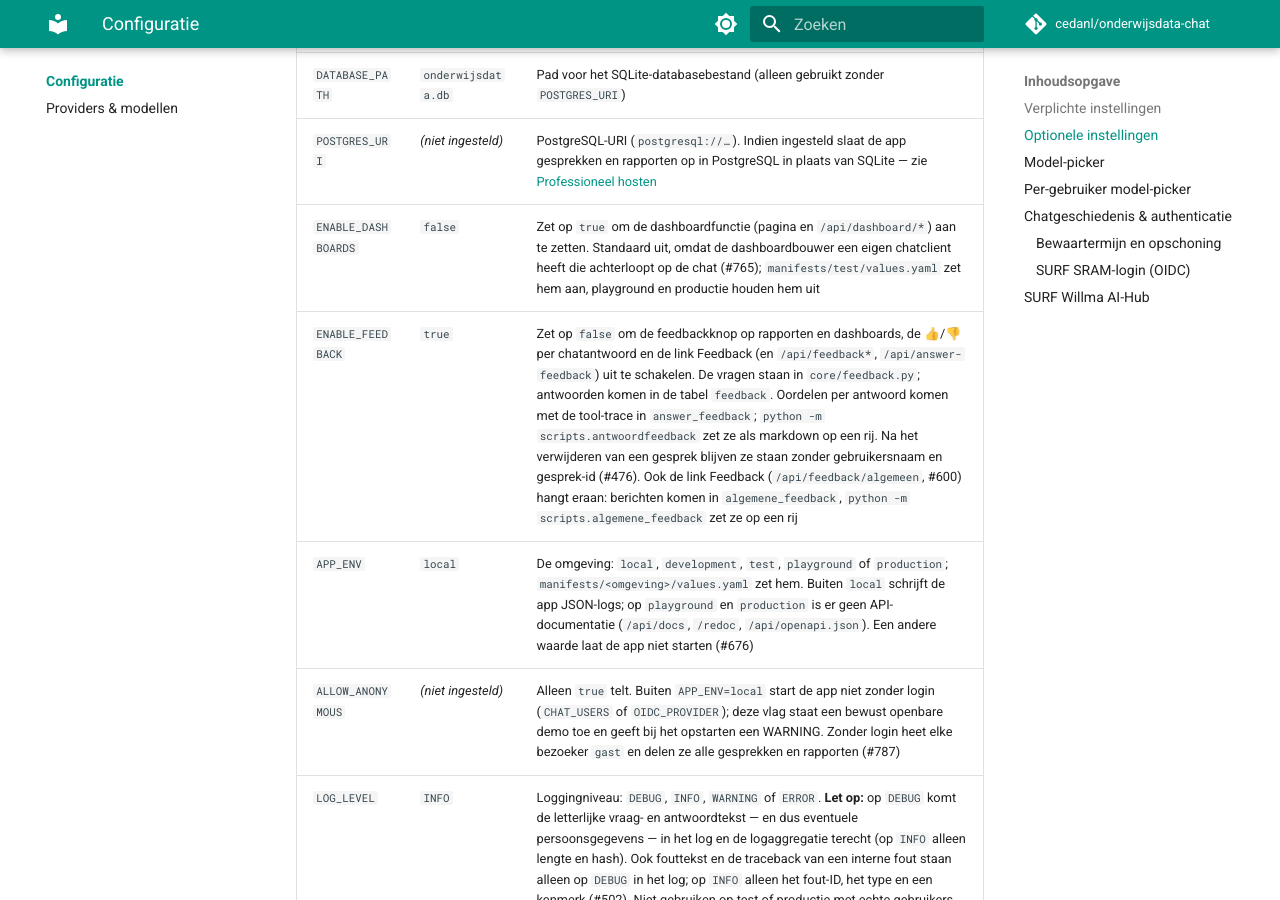
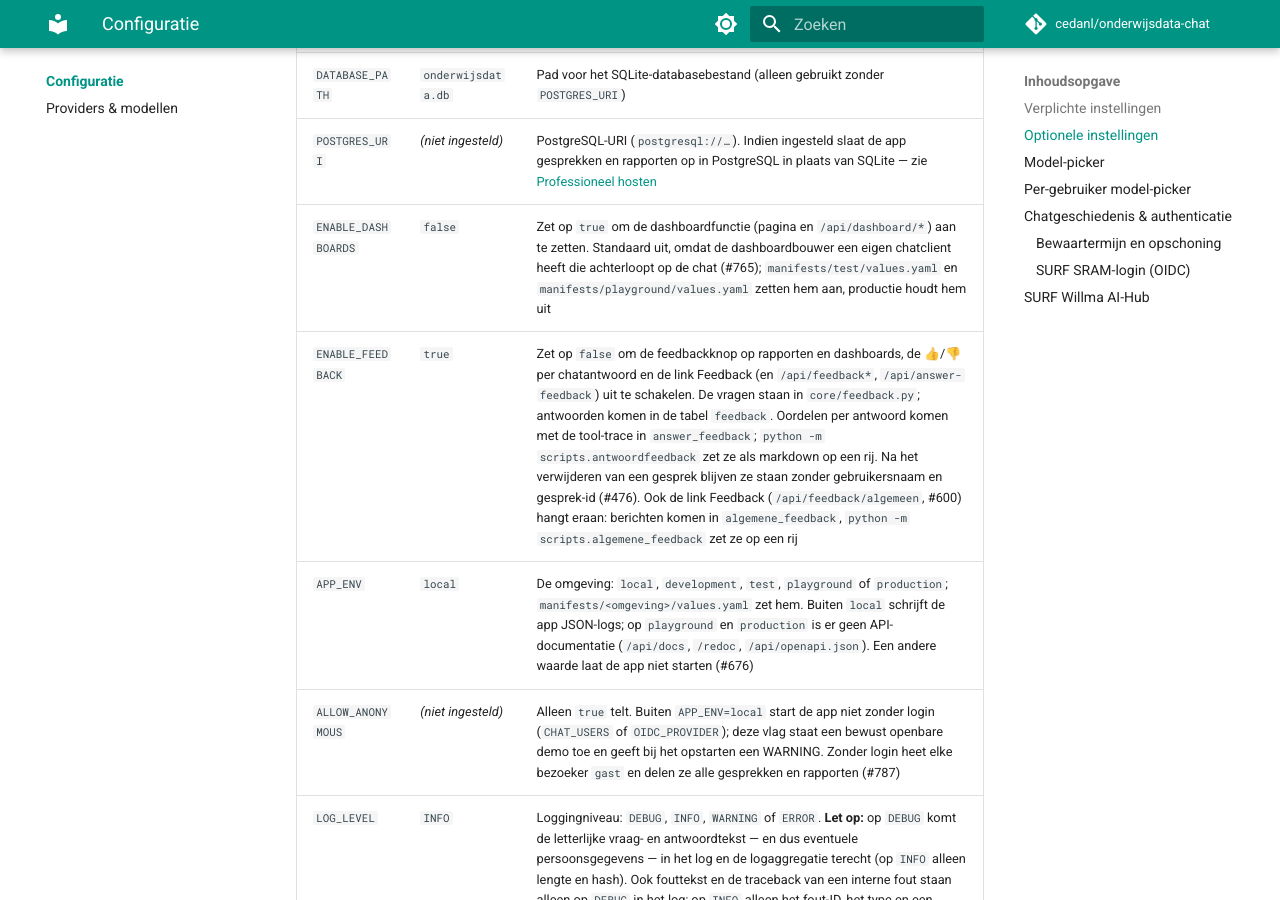
Before and after one commit to cedanl/onderwijsdata-chat, an MkDocs documentation site: the page built from docs/configuratie/index.md, in a window 1280 px wide and 900 px high, scrolled down 2792 px. Built offline with MkDocs 1.6.1 and Material for MkDocs 9.7.7, drawn with Linux system fonts in a browser that asks for light colours; comment, search, counter and statistics services are not loaded.

Commit message:
chore(manifests): dashboards weer aan op playground
ENABLE_DASHBOARDS staat in manifests/playground/values.yaml op "true",
net als op test. Production houdt ze uit. Opmerkingen en docs die zeiden
dat playground ze uit houdt, zijn bijgewerkt.

Refs #765

Co-Authored-By: Claude Sonnet 5.5 <noreply@anthropic.com>
Claude-Session: https://claude.ai/code/session_01Q6io2K9hcy4nJTAvpGpykJ

```diff
--- a/docs/configuratie/index.md
+++ b/docs/configuratie/index.md
@@ -50,7 +50,7 @@ ANTHROPIC_API_KEY=sk-ant-...
 | `STORE_MAX_MB` | `512` | Bovengrens van de datastore in het geheugen (#13): daarboven gaan de langst niet gebruikte tabellen eruit; een gesprek haalt ze uit zijn recept terug. Een tabel die langer dan 24 uur geleden is opgehaald, gaat er ook uit (#864, `core/actualiteit.py`). Houd dit onder het geheugen van de pod |
 | `DATABASE_PATH` | `onderwijsdata.db` | Pad voor het SQLite-databasebestand (alleen gebruikt zonder `POSTGRES_URI`) |
 | `POSTGRES_URI` | *(niet ingesteld)* | PostgreSQL-URI (`postgresql://…`). Indien ingesteld slaat de app gesprekken en rapporten op in PostgreSQL in plaats van SQLite — zie [Professioneel hosten](../hosting.md#1-database-postgresql) |
-| `ENABLE_DASHBOARDS` | `false` | Zet op `true` om de dashboardfunctie (pagina en `/api/dashboard/*`) aan te zetten. Standaard uit, omdat de dashboardbouwer een eigen chatclient heeft die achterloopt op de chat (#765); `manifests/test/values.yaml` zet hem aan, playground en productie houden hem uit |
+| `ENABLE_DASHBOARDS` | `false` | Zet op `true` om de dashboardfunctie (pagina en `/api/dashboard/*`) aan te zetten. Standaard uit, omdat de dashboardbouwer een eigen chatclient heeft die achterloopt op de chat (#765); `manifests/test/values.yaml` en `manifests/playground/values.yaml` zetten hem aan, productie houdt hem uit |
 | `ENABLE_FEEDBACK` | `true` | Zet op `false` om de feedbackknop op rapporten en dashboards, de 👍/👎 per chatantwoord en de link Feedback (en `/api/feedback*`, `/api/answer-feedback`) uit te schakelen. De vragen staan in `core/feedback.py`; antwoorden komen in de tabel `feedback`. Oordelen per antwoord komen met de tool-trace in `answer_feedback`; `python -m scripts.antwoordfeedback` zet ze als markdown op een rij. Na het verwijderen van een gesprek blijven ze staan zonder gebruikersnaam en gesprek-id (#476). Ook de link Feedback (`/api/feedback/algemeen`, #600) hangt eraan: berichten komen in `algemene_feedback`, `python -m scripts.algemene_feedback` zet ze op een rij |
 | `APP_ENV` | `local` | De omgeving: `local`, `development`, `test`, `playground` of `production`; `manifests/<omgeving>/values.yaml` zet hem. Buiten `local` schrijft de app JSON-logs; op `playground` en `production` is er geen API-documentatie (`/api/docs`, `/redoc`, `/api/openapi.json`). Een andere waarde laat de app niet starten (#676) |
 | `ALLOW_ANONYMOUS` | *(niet ingesteld)* | Alleen `true` telt. Buiten `APP_ENV=local` start de app niet zonder login (`CHAT_USERS` of `OIDC_PROVIDER`); deze vlag staat een bewust openbare demo toe en geeft bij het opstarten een WARNING. Zonder login heet elke bezoeker `gast` en delen ze alle gesprekken en rapporten (#787) |
```
Also changed, not shown: changelog.d/765-dashboards-playground-aan.md (added, +2 -0 lines), docs/dashboards.md (+1 -1 lines), 3 other files.
